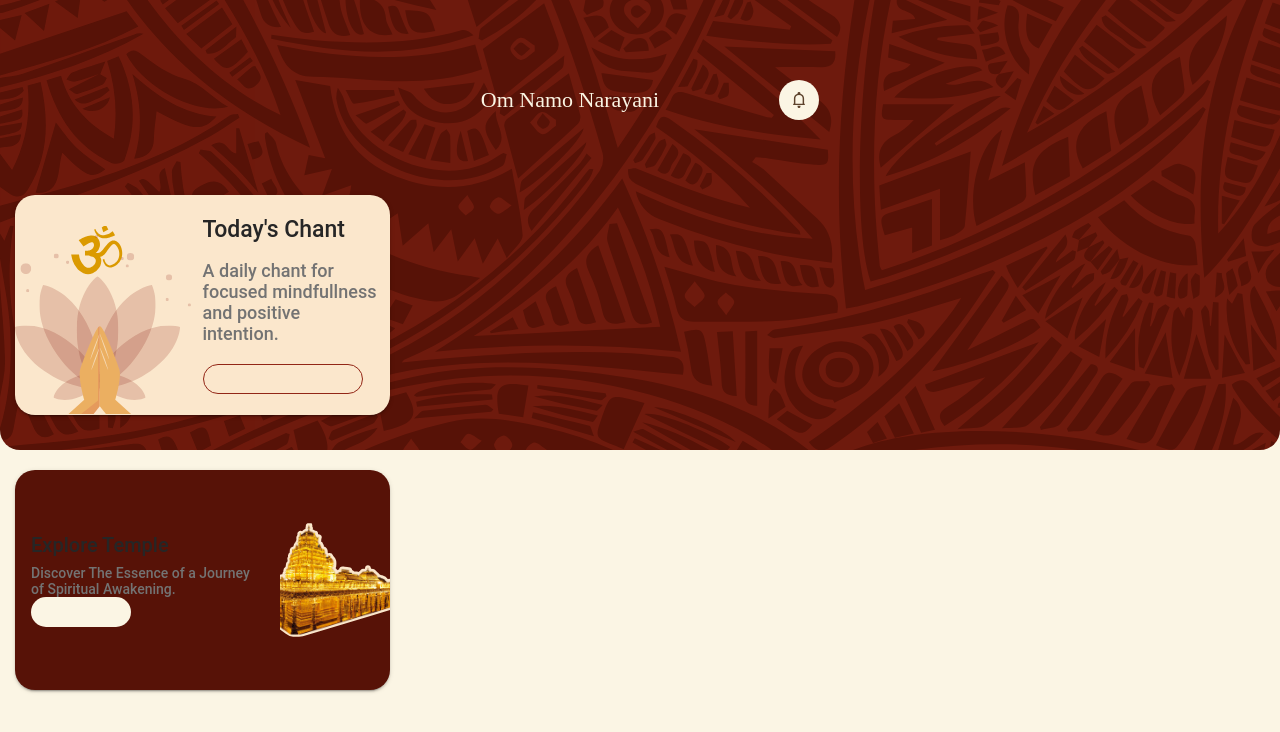
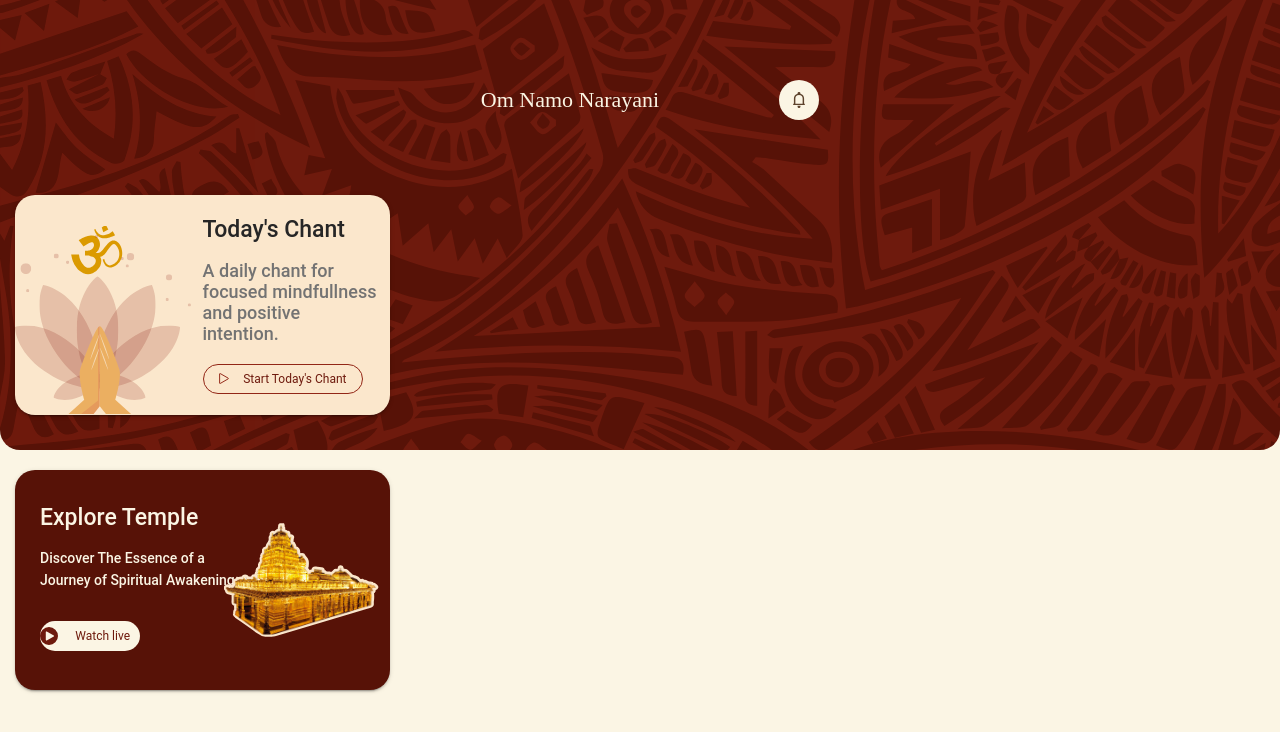
Before and after one commit to adithyawebt/sripuram-app, a React (Vite) app: page /home in a window 1280 px wide. Shown: the top 732 px of the page. Built offline with nearby package versions, Linux system fonts and the light colour scheme.

Commit message:
chant card + explore card complete

```diff
--- a/src/components/ChantCard/ChantCard.scss
+++ b/src/components/ChantCard/ChantCard.module.scss
@@ -45,4 +45,21 @@
     border: 1px solid #922616;
     border-radius: 16px;
     margin: 20px 0;
+    padding: 0 10px;
+    display: flex;
+    flex-direction: row;
+    align-items: center;
+    justify-content: space-between;
+
+    .chantPlayicon {
+        width: 10px;
+        height: 11px;
+        margin-left: 5px;
+    }
+
+    .chantPlayText {
+        color: #6E1A0D;
+        font-size: 12px;
+        margin-right: 5px;
+    }
 }
--- a/src/components/ChantCard/ChantCard.tsx
+++ b/src/components/ChantCard/ChantCard.tsx
@@ -1,16 +1,20 @@
 import { IonButton, IonCard, IonCardContent, IonCardHeader, IonCardSubtitle, IonCardTitle, IonIcon, IonThumbnail, IonImg } from '@ionic/react';
 import ChantImage from '../../assets/icons/Namaste.svg'
-import './ChantCard.scss';
+import ChantPlayIcon from '../../assets/icons/play-outlined-alt.svg'
+import styles from './ChantCard.module.scss';
 
 export const ChantCard = () => {
   return (
-    <IonCard className='chantCard'>
-      <IonThumbnail className='chantImage'><img src={ChantImage} alt="" /></IonThumbnail>
-      <div className='chantText'>
-        <IonCardHeader className='chantHeader'>
-          <IonCardTitle className='chantTitle'>Today's Chant</IonCardTitle>
-          <IonCardSubtitle className='chantSubtitle'>A daily chant for focused mindfullness and positive intention.</IonCardSubtitle>
-          <button className='chantButton'></button>
+    <IonCard className={styles.chantCard}>
+      <IonThumbnail className={styles.chantImage}><img src={ChantImage} alt="" /></IonThumbnail>
+      <div className={styles.chantText}>
+        <IonCardHeader className={styles.chantHeader}>
+          <IonCardTitle className={styles.chantTitle}>Today's Chant</IonCardTitle>
+          <IonCardSubtitle className={styles.chantSubtitle}>A daily chant for focused mindfullness and positive intention.</IonCardSubtitle>
+          <button className={styles.chantButton}>
+          <IonThumbnail className={styles.chantPlayicon}><img src={ChantPlayIcon} alt="play button" /></IonThumbnail>
+            <span className={styles.chantPlayText}>Start Today's Chant</span>
+          </button>
         </IonCardHeader>
       </div>
     </IonCard>
--- /dev/null
+++ b/src/components/ExploreCard/ExploreCard.module.scss
@@ -0,0 +1,67 @@
+.exploreHeader{
+    padding: 0;
+    margin: 0;
+}
+
+.exploreCard {
+    background-color: #571207;
+    max-width: 375px;
+    height: 220px;
+    margin: 55px 15px;
+    border-radius: 20px;
+    display: flex;
+    flex-direction: row;
+    align-items: center;
+    justify-content: center;
+    z-index: 2;
+}
+
+.exploreText {
+    margin: 0px 0px 0px 25px;
+}
+
+.exploreTitle {
+    color: #FBF5E4;
+    font-size: 23px;
+    margin-top: 20px;
+}
+
+.exploreSubtitle {
+    color: #FBF5E4;
+    font-size: 14px;
+    line-height: 22px;
+    margin-right: 150px;
+    text-align: left;
+    margin-top: 15px;
+    margin-bottom: 30px;
+}
+
+.exploreButton {
+    background-color: #FBF5E4;
+    width: 100px;
+    height: 30px;
+    border-radius: 15px;
+    margin-bottom: 25px;
+    display: flex;
+    flex-direction: row;
+    align-items: center;
+    justify-content: space-between;
+
+    .explorePlayicon {
+        width: 18px;
+        height: 18px;
+    }
+
+    .explorePlayText {
+        color: #6E1A0D;
+        font-size: 12px;
+        margin-right: 10px;
+    }
+}
+
+.exploreImage {
+    position: absolute;
+    height: 114px;
+    width: 166px;
+    right: 0;
+}
--- a/src/components/ExploreCard/ExploreCard.scss
+++ /dev/null
@@ -1,25 +0,0 @@
-.exploreCard {
-    background-color: #571207;
-    max-width: 375px;
-    height: 220px;
-    margin: 55px 15px;
-    border-radius: 20px;
-    display: flex;
-    flex-direction: row;
-    align-items: center;
-    justify-content: center;
-    z-index: 2;
-}
-
-.exploreButton {
-    background-color: #FBF5E4;
-    width: 100px;
-    height: 30px;
-    border-radius: 15px;
-}
-
-.exploreImage {
-    position: relative;
-    height: 114px;
-    width: 166px;
-}
--- a/src/components/ExploreCard/ExploreCard.tsx
+++ b/src/components/ExploreCard/ExploreCard.tsx
@@ -1,18 +1,22 @@
 import { IonButton, IonCard, IonCardContent, IonCardHeader, IonCardSubtitle, IonCardTitle, IonIcon, IonThumbnail, IonImg } from '@ionic/react';
 import ExploreImage from '../../assets/icons/Group 7.svg'
-import './ExploreCard.scss';
+import ExplorePlayIcon from '../../assets/icons/play-filled.svg'
+import styles from './ExploreCard.module.scss';
 
 export const ExploreCard = () => {
   return (
-    <IonCard className='exploreCard'>
-      <div className='exploreText'>
-        <IonCardHeader className='exploreHeader'>
-          <IonCardTitle className='exploreTitle'>Explore Temple</IonCardTitle>
-          <IonCardSubtitle className='exploreSubtitle'>Discover The Essence of a Journey of Spiritual Awakening.</IonCardSubtitle>
-          <button className='exploreButton'></button>
+    <IonCard className={styles.exploreCard}>
+      <div className={styles.exploreText}>
+        <IonCardHeader className={styles.exploreHeader}>
+          <IonCardTitle className={styles.exploreTitle}>Explore Temple</IonCardTitle>
+          <IonCardSubtitle className={styles.exploreSubtitle}>Discover The Essence of a Journey of Spiritual Awakening.</IonCardSubtitle>
+          <button className={styles.exploreButton}>
+            <IonThumbnail className={styles.explorePlayicon}><img src={ExplorePlayIcon} alt="play button" /></IonThumbnail>
+            <span className={styles.explorePlayText}>Watch live</span>
+          </button>
         </IonCardHeader>
       </div>
-      <IonThumbnail className='exploreImage'><img src={ExploreImage} alt="" /></IonThumbnail>
+      <IonThumbnail className={styles.exploreImage}><img src={ExploreImage} alt="temple image" /></IonThumbnail>
     </IonCard>
   )
 }
--- a/src/components/Header/Header.tsx
+++ b/src/components/Header/Header.tsx
@@ -1,13 +1,13 @@
-import './Header.scss'
+import styles from './Header.module.scss'
 import { IonIcon } from '@ionic/react';
 
 import BellIcon from '../../assets/icons/bell.svg'
 
 export const Header = () => {
     return (
-        <div className='headerContainer'>
-            <span className='greeting'>Om Namo Narayani</span>
-            <div className='iconContainer'>
+        <div className={styles.headerContainer}>
+            <span className={styles.greeting}>Om Namo Narayani</span>
+            <div className={styles.iconContainer}>
                 <IonIcon icon={BellIcon}></IonIcon>
             </div>
         </div>
--- a/src/pages/Home.tsx
+++ b/src/pages/Home.tsx
@@ -1,16 +1,17 @@
-import { IonContent, IonHeader, IonPage, IonTitle, IonToolbar } from '@ionic/react';
+import { IonContent, IonPage } from '@ionic/react';
 import './Home.scss';
 import { Header } from '../components/Header/Header';
 import { ChantCard } from '../components/ChantCard/ChantCard'
 import { ExploreCard } from '../components/ExploreCard/ExploreCard';
 import { NavSlider } from '../components/NavSlider/NavSlider';
+import data from '../components/NavSlider/NavSliderData.json'
 
 const Home: React.FC = () => {
   return (
     <IonPage>
       <IonContent fullscreen>
         <Header />
-        {/* <NavSlider data={SlideData} /> */}
+        {/* <NavSlider data={ data.slides } /> */}
         <ChantCard />
         <ExploreCard />
         <div className="top-underlay"></div>
```
Also changed, not shown: src/components/NavSlider/NavSlider.module.scss (renamed from src/components/NavSlider/NavSlider.scss, +5 -6 lines), src/components/NavSlider/NavSlider.tsx (+6 -6 lines), src/components/Header/Header.module.scss (renamed from src/components/Header/Header.scss), src/components/TrendingSlider/TrendingSlider.css (deleted), src/components/TrendingSlider/TrendingSlider.module.css (added).
